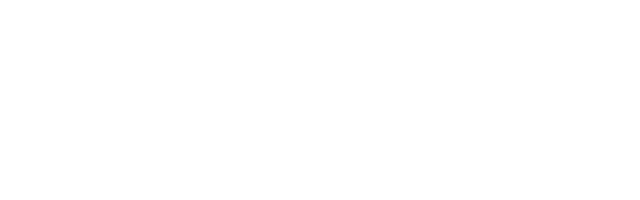
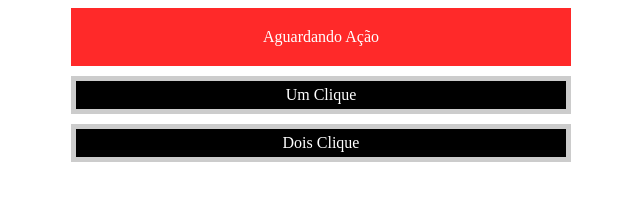
Before and after one commit to enivaldoqueiroz/jquery-basico, a plain HTML site: page mod1/aula06.html in a window 1280 px wide. Shown: the whole page, without its empty margins (319-959 px from the left). Drawn offline with Linux system fonts and the light colour scheme.

Commit message:
Implementação do clique no jquery

```diff
--- a/mod1/aula06.html
+++ b/mod1/aula06.html
@@ -3,22 +3,16 @@
 <head>
     <meta charset="UTF-8">
     <title>Eventos de Mouse</title>
-    <meta http-equiv="X-UA-Compatible" content="IE=edge">
-    <meta name="viewport" content="width=device-width, initial-scale=1.0">
-
     <script type="text/javascript" src="js/jquery.js"></script>
     <script type="text/javascript" src="js/aula06.js">
-
-        $(document).ready(function(){
-
-
-
-        });
-
     </script>
-
+    <link rel="stylesheet" href="css/aula06.css">
 </head>
 <body>
 
+    <div class="ex1">Aguardando Ação</div>
+    <p class="ev1">Um Clique</p>
+    <p class="ev2">Dois Clique</p>
+
 </body>
 </html>
--- a/mod1/css/aula06.css
+++ b/mod1/css/aula06.css
@@ -0,0 +1,21 @@
+body{font: 14px}
+
+.ex1{
+    width: 460px;
+    padding: 20px;
+    background: rgb(255, 41, 41);
+    margin: 0 auto;
+    text-align: center;
+    color: #fff;
+}
+
+p{
+    width: 480px;
+    padding: 5px;
+    background: #000;
+    margin: 0 auto;
+    text-align: center;
+    color: #fff;
+    border: 5px solid #ccc;
+    margin-top: 10px;
+}
--- a/mod1/js/aula06.js
+++ b/mod1/js/aula06.js
@@ -1,5 +1,9 @@
 $(function(){
-
-
+    //Passando o valor do classe ex1 para a variavel ex
+    var ex = $('.ex1');
+    $('.ev1').click(function(){
+        $(this).css("background","#ccc");
+        ex.text("Você clicou!");
+    });
 
 });
```
